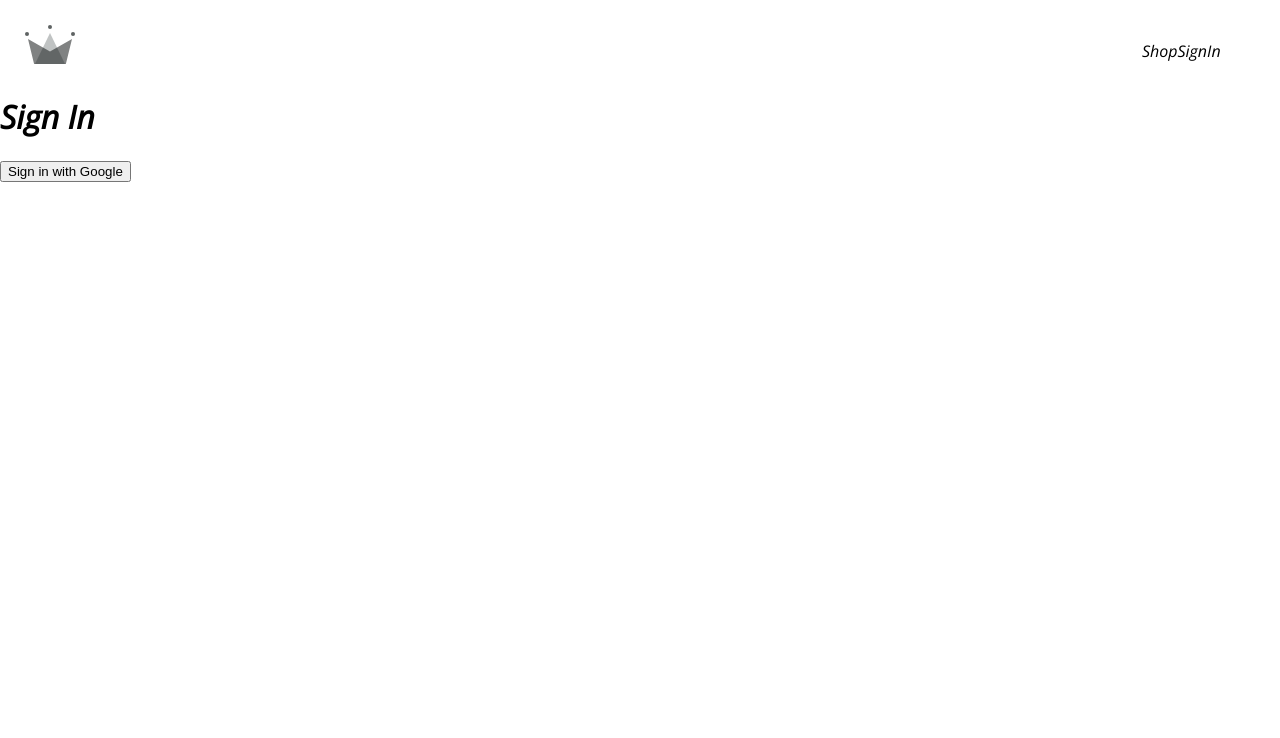
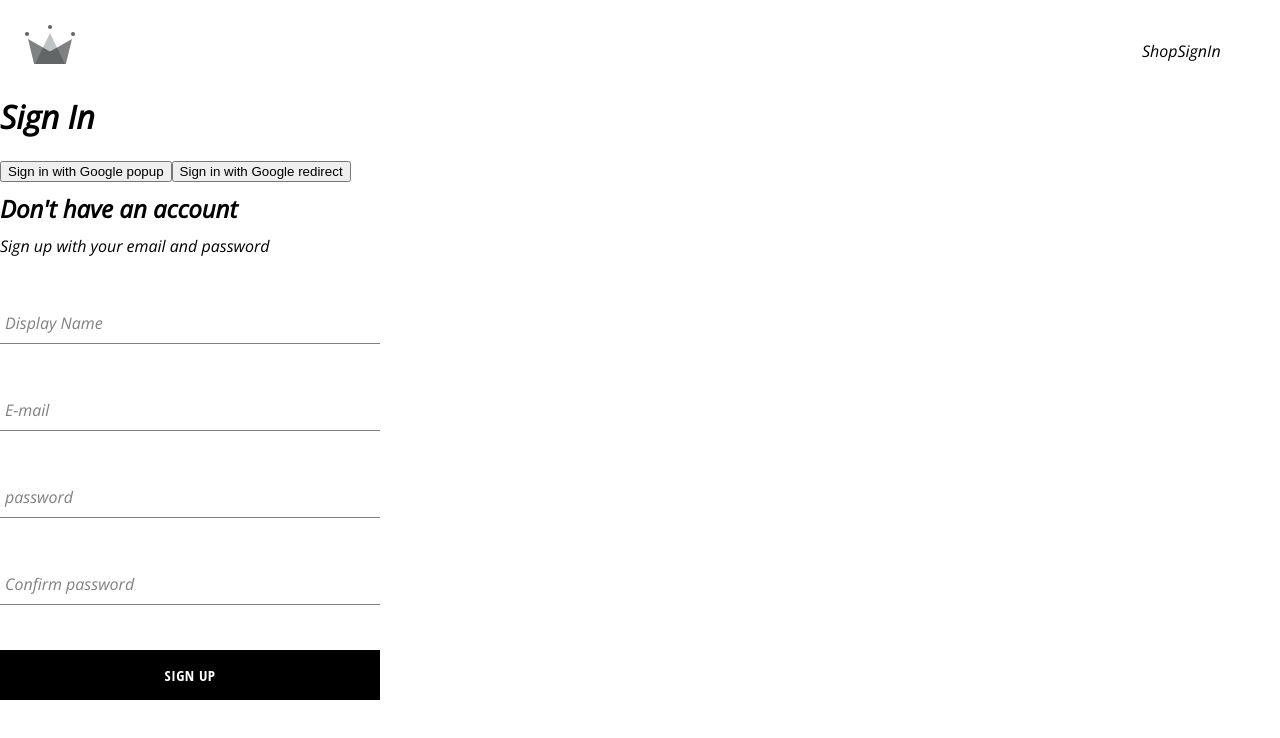
Before and after one commit to JSchermers/crwn-clothing, a React (Create React App) app: page /sign-in in a window 1280 px wide. Shown: the top 738 px of the page. Built offline with nearby package versions, Linux system fonts and the light colour scheme.

Commit message:
button, signup

```diff
--- /dev/null
+++ b/src/components/button/button.component.jsx
@@ -0,0 +1,15 @@
+import "../button/button.styles.scss"
+
+const btnTypes = {
+    google: 'google-sign-in',
+    inverted: 'inverted',
+
+}
+
+const Button = ({children, buttonType, ...otherProps}) => {
+    return <button className={`button-container {buttonTypes[buttontype]}`}>
+        {children}
+    </button>
+}
+
+export default Button;
--- /dev/null
+++ b/src/components/button/button.styles.scss
@@ -0,0 +1,46 @@
+.button-container {
+    min-width: 165px;
+    width: auto;
+    height: 50px;
+    letter-spacing: 0.5px;
+    line-height: 50px;
+    padding: 0 35px 0 35px;
+    font-size: 15px;
+    background-color: black;
+    color: white;
+    text-transform: uppercase;
+    font-family: 'Open Sans Condensed';
+    font-weight: bolder;
+    border: none;
+    cursor: pointer;
+    display: flex;
+    justify-content: center;
+
+    &:hover {
+      background-color: white;
+      color: black;
+      border: 1px solid black;
+    }
+
+    &.google-sign-in {
+      background-color: #4285f4;
+      color: white;
+
+      &:hover {
+        background-color: #357ae8;
+        border: none;
+      }
+    }
+
+    &.inverted {
+      background-color: white;
+      color: black;
+      border: 1px solid black;
+
+      &:hover {
+        background-color: black;
+        color: white;
+        border: none;
+      }
+    }
+  }
--- /dev/null
+++ b/src/components/form-input/form-input.component.jsx
@@ -0,0 +1,10 @@
+import "./../form-input/form-input.styles.scss"
+
+const FormInput = ({label, htmlForName, ...otherProps}) => {
+    return   <div className="group">
+            <input className="form-input" {...otherProps}/>
+        {label &&  <label className={`${otherProps.value.length > 0 ?  "shrink" : null} form-input-label`} htmlFor={htmlForName}>{label}</label>}
+       </div>
+}
+
+export default FormInput
--- /dev/null
+++ b/src/components/form-input/form-input.styles.scss
@@ -0,0 +1,54 @@
+$sub-color: grey;
+$main-color: black;
+
+@mixin shrinkLabel {
+  top: -14px;
+  font-size: 12px;
+  color: $main-color;
+}
+
+.group {
+  position: relative;
+  margin: 45px 0;
+
+  .form-input {
+    background: none;
+    background-color: white;
+    color: $sub-color;
+    font-size: 18px;
+    padding: 10px 10px 10px 5px;
+    display: block;
+    width: 100%;
+    border: none;
+    border-radius: 0;
+    border-bottom: 1px solid $sub-color;
+    margin: 25px 0;
+
+    &:focus {
+      outline: none;
+    }
+
+    &:focus ~ .form-input-label {
+      @include shrinkLabel();
+    }
+  }
+
+  input[type='password'] {
+    letter-spacing: 0.3em;
+  }
+
+  .form-input-label {
+    color: $sub-color;
+    font-size: 16px;
+    font-weight: normal;
+    position: absolute;
+    pointer-events: none;
+    left: 5px;
+    top: 10px;
+    transition: 300ms ease all;
+
+    &.shrink {
+      @include shrinkLabel();
+    }
+  }
+}
--- /dev/null
+++ b/src/components/sign-up-form/sign-up-form.component.jsx
@@ -0,0 +1,66 @@
+import { useState } from 'react';
+import { createAuthUserWithEmailandPassword, createUserDocumentFromAuth } from "../../utils/firebase/firebase.utils"
+import FormInput from "../form-input/form-input.component"
+import "../sign-up-form/sign-up-form.styles.scss";
+import Button from "../button/button.component"
+
+const defaultFormFields = {
+    displayName: '',
+    email: '',
+    password: '',
+    confirmpassword: ''
+}
+
+const SignUpForm = () => {
+
+    const [formFields, setFormFields] = useState(defaultFormFields);
+    const {displayName, email, password, confirmpassword} = formFields;
+
+    const resetFormFields = () => {
+        setFormFields({...defaultFormFields})
+    }
+
+    const handleSubmit = async(event) => {
+        event.preventDefault();
+
+        if ( password !== confirmpassword) {
+            alert("passwords do not match");
+            return;
+        }
+
+        try {
+            const { user } = await createAuthUserWithEmailandPassword(email, password);
+            // console.log(response);
+            await createUserDocumentFromAuth(user, {displayName})
+
+        } catch (e) {
+            if (e.code === 'auth/email-already-in-use') {
+                alert("email already in use")
+            }
+            console.log("error createuseremailpassword", e);
+        }
+        resetFormFields()
+    }
+
+    console.log(formFields)
+
+    const handleChange = (event) => {
+        const { name, value } = event.target
+        setFormFields({...formFields, [name]: value })
+    }
+
+    return <div className="sign-up-container">
+        <h2>Don't have an account</h2>
+        <span>Sign up with your email and password</span>
+        <form name="myForm" id="myForm" onSubmit={handleSubmit}>
+            <FormInput htmlForName="displayName" label="Display Name" id="displayName" name="displayName" required type="text" onChange={handleChange} value={displayName}/>
+            <FormInput htmlForName="email" label="E-mail" name="email" id="email" required type="email" onChange={handleChange} value={email}/>
+            <FormInput htmlForName="password" label="password" name="Password" id="password" required type="password" onChange={handleChange} value={password}/>
+            <FormInput htmlForName="confirmpassword" label="Confirm password" id="confirmpassword" required type="password" onChange={handleChange} value={confirmpassword}/>
+
+        </form>
+        <Button type="submit" form="myForm">Sign up</Button>
+    </div>
+}
+
+export default SignUpForm;
--- /dev/null
+++ b/src/components/sign-up-form/sign-up-form.styles.scss
@@ -0,0 +1,9 @@
+.sign-up-container {
+    display: flex;
+    flex-direction: column;
+    width: 380px;
+
+    h2 {
+        margin: 10px 0;
+    }
+}
--- a/src/routes/sign-in/sign-in.component.jsx
+++ b/src/routes/sign-in/sign-in.component.jsx
@@ -1,13 +1,32 @@
-import { signInWithGooglePopup, createUserDocumentFromAuth } from '../../utils/firebase/firebase.utils'
+import { auth, signInWithGooglePopup,  signInWithGoogleRedirect, createUserDocumentFromAuth } from '../../utils/firebase/firebase.utils';
+import { useEffect } from 'react';
+import { getRedirectResult } from 'firebase/auth';
+
+import SignUpForm from '../../components/sign-up-form/sign-up-form.component';
+
 
 const SignIn = () => {
+
+    useEffect(() => {
+        const myFunc =  async() => {
+            const response = await getRedirectResult(auth);
+
+            if(response) {
+                const userDocRef = await createUserDocumentFromAuth(response.user)
+            }
+            }
+        myFunc();
+    }, [])
+
     const logGoogleUser = async () => {
         const {user} = await signInWithGooglePopup();
         const userDocRef = await createUserDocumentFromAuth(user)
     }
     return <div>
         <h1>Sign In</h1>
-        <button onClick={logGoogleUser}>Sign in with Google</button>
+        <button onClick={logGoogleUser}>Sign in with Google popup</button>
+        <button onClick={signInWithGoogleRedirect}>Sign in with Google redirect</button>
+        <SignUpForm/>
     </div>
 }
 
--- a/src/utils/firebase/firebase.utils.js
+++ b/src/utils/firebase/firebase.utils.js
@@ -3,7 +3,7 @@
 // TODO: Add SDKs for Firebase products that you want to use
 // https://firebase.google.com/docs/web/setup#available-libraries
 
-import { getAuth, signInWithRedirect, signInWithPopup, GoogleAuthProvider } from 'firebase/auth';
+import { getAuth, signInWithRedirect, signInWithPopup, GoogleAuthProvider, createUserWithEmailAndPassword } from 'firebase/auth';
 import { getFirestore, doc, getDoc, setDoc } from 'firebase/firestore'
 
 // Your web app's Firebase configuration
@@ -19,22 +19,23 @@
 // Initialize Firebase
 const firebaseApp = initializeApp(firebaseConfig);
 
-const provider = new GoogleAuthProvider();
-provider.setCustomParameters({
+const googleProvider = new GoogleAuthProvider();
+googleProvider.setCustomParameters({
         prompt: "select_account"
 })
 
 export const auth = getAuth();
 export const signInWithGooglePopup = () =>
-    signInWithPopup(auth, provider);
+    signInWithPopup(auth, googleProvider);
 
 
 export const signInWithGoogleRedirect = () =>
-    signInWithRedirect(auth, provider)
+    signInWithRedirect(auth, googleProvider)
 
 export const db = getFirestore();
 
-export const createUserDocumentFromAuth = async (userAuth) => {
+export const createUserDocumentFromAuth = async (userAuth, additionalInfo) => {
+    if(!userAuth) return;
     const userDocRef = doc(db, 'users', userAuth.uid)
 
     console.log(userDocRef)
@@ -49,7 +50,8 @@
             await setDoc(userDocRef, {
                 displayName,
                 email,
-                createdAt
+                createdAt,
+                ...additionalInfo
             })
         } catch (e) {
             console.log('error creating the user', e.message);
@@ -61,3 +63,8 @@
 
 
 }
+
+export const createAuthUserWithEmailandPassword = async(email, password) => {
+    if (!email || ! password) return;
+    return createUserWithEmailAndPassword(auth, email, password)
+}
```
